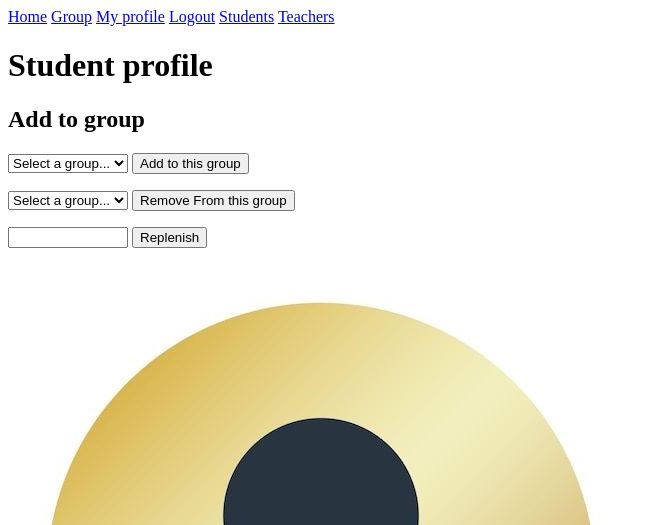
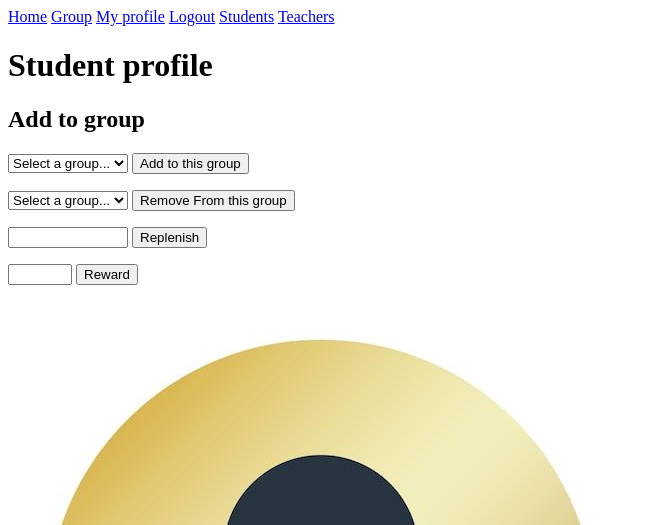
Before and after one commit to dehkonaliev/Hogwarts, a Django app: a page that uses templates/manager/mg-student-profile.html in a window 1280 px wide. Shown: the top 525 px of the page, without its empty margins (0-647 px from the left). Run offline with Django 5.2, Linux system fonts and the light colour scheme; a user stored in the database is signed in; data comes from the database, SQL or seed files in the repository; both versions use the stored data as it was after the commit.

Commit message:
Manager part has been done!

```diff
--- a/manager/views.py
+++ b/manager/views.py
@@ -94,9 +94,18 @@ class StudentProfileView(View):
         payment = request.POST.get('amount', 0)
         student_info = StudentInfo.objects.filter(student=user).first()
 
+
         if payment and 'payment' in request.POST:
             payment = Decimal(payment)
             student_info.balance = student_info.balance + payment
+            student_info.save()
+            return redirect('mg-student-profile', user.username)
+
+        reward = request.POST.get('coins')
+
+        if reward and 'reward' in request.POST:
+            reward = int(reward)
+            student_info.coins = student_info.coins + reward
             student_info.save()
             return redirect('mg-student-profile', user.username)
 
--- a/templates/manager/mg-student-profile.html
+++ b/templates/manager/mg-student-profile.html
@@ -43,6 +43,13 @@
         <button type="submit" name="payment">Replenish</button>
     </form>
 
+    <form method="POST">
+        {% csrf_token %}
+
+        <input type="number" name="coins" step="1" min="1" max="100">
+        <button type="submit" name="reward">Reward</button>
+    </form>
+
     <img src="{{student.profile_img.url}}" alt="">
     <h2>{{student.first_name}}</h2>
     <h2>{{student.last_name}}</h2>
```
Also changed, not shown: db.sqlite3.
